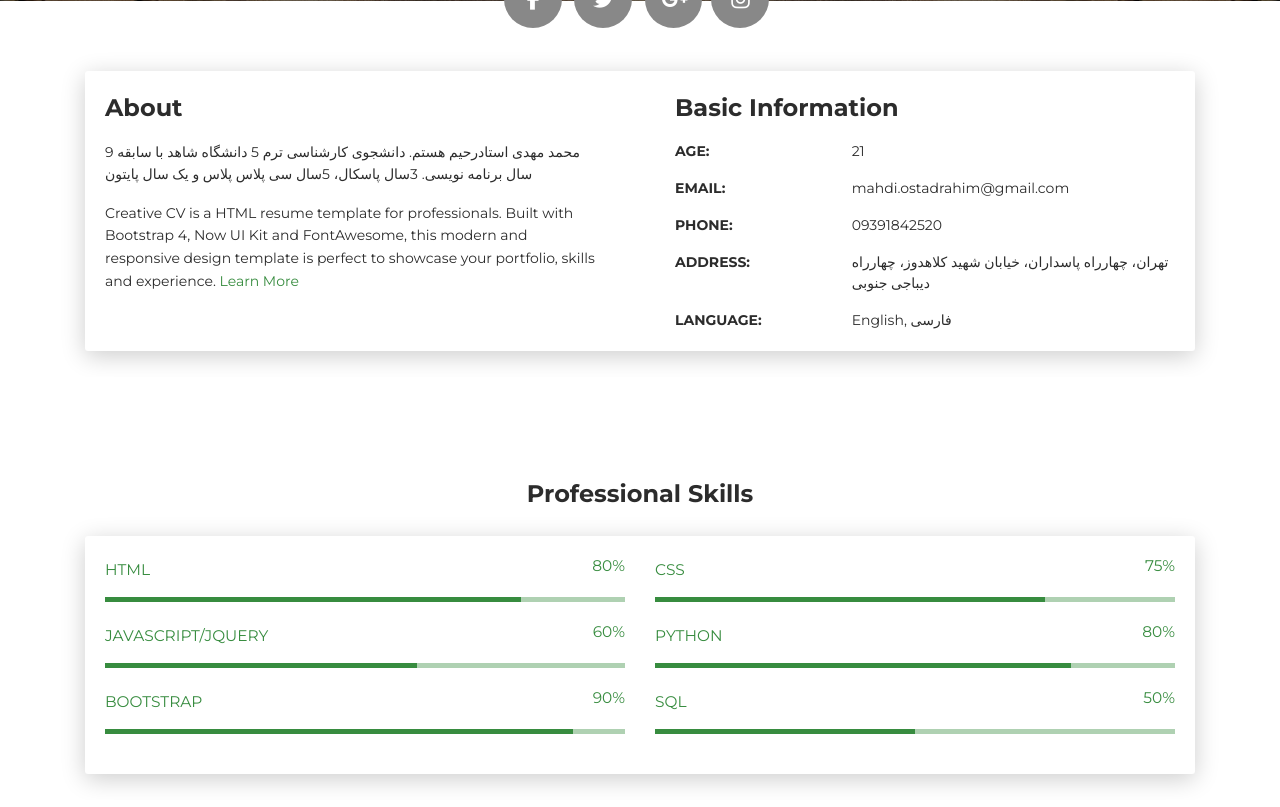
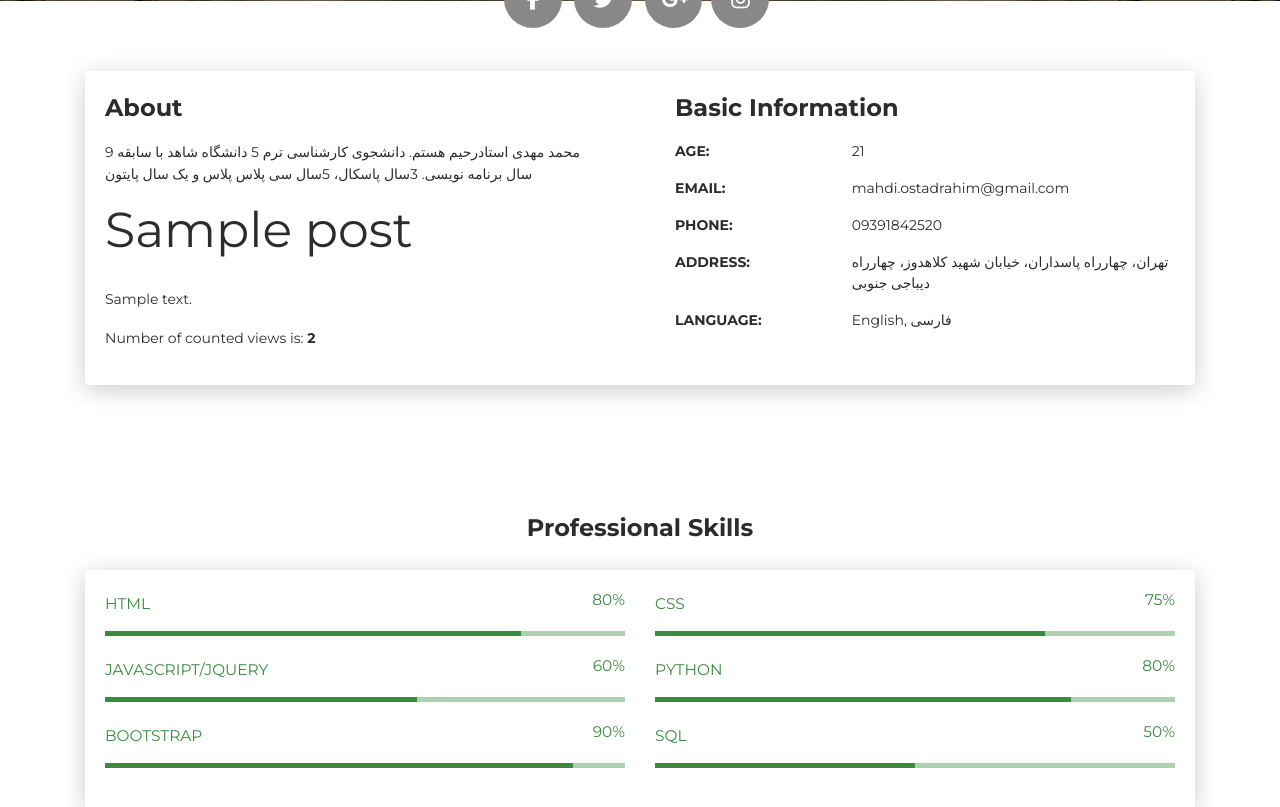
Before and after one commit to Mahdi-Ostadrahim/HW3, a Django app: page / in a window 1280 px wide. Shown: the part 549-1356 px from the top of the page. Run offline with Django 3.2, Linux system fonts and the light colour scheme; tables that the repository leaves empty hold one stand-in row (values such as "Sample post"); some libraries are stand-ins or nearby versions.

Commit message:
HW6-1 Reattempt
HW6-1 Try 2

```diff
--- a/templates/website/index.html
+++ b/templates/website/index.html
@@ -79,8 +79,13 @@
                                 <div class="card-body ">
                                     <div class="h4 mt-0 title ">About</div>
                                     <p>محمد مهدی استادرحیم هستم. دانشجوی کارشناسی ترم 5 دانشگاه شاهد با سابقه 9 سال برنامه نویسی. 3سال پاسکال، 5سال سی پلاس پلاس و یک سال پایتون</p>
-                                    <p>Creative CV is a HTML resume template for professionals. Built with Bootstrap 4, Now UI Kit and FontAwesome, this modern and responsive design template is perfect to showcase your portfolio, skills and experience.
-                                        <a href="https://templateflip.com/templates/creative-cv/ " target="_blank ">Learn More</a>
+                                    {% for post in posts %}
+                                    <h1>{{post.title}}</h1>
+                                    <p>{{post.content}}</p>
+                                    <p>Number of counted views is:
+                                        <b>{{post.counted_view}}</b>
+                                    </p>
+                                    {% endfor %}
                                     </p>
                                 </div>
                             </div>
--- a/website/urls.py
+++ b/website/urls.py
@@ -4,5 +4,4 @@ from website.views import *
 
 urlpatterns = [
     path('',index_view),
-    path('HW',HW,name='HW'),
 ]
--- a/website/views.py
+++ b/website/views.py
@@ -5,11 +5,9 @@ from django.http import HttpResponse, JsonResponse
 from website.models import Post
 from django.utils import timezone
 def index_view(request):
-    return render(request,'website/index.html')
-def HW(request):
-    posts = Post.objects.exclude(published_date__gt=datetime.now())
+    posts = Post.objects.filter(published_date__lt=timezone.now())
     context = {'posts': posts}
     for post in posts:
         post.counted_view += 1
         post.save()
-    return render(request,'website/HW.html',context)
+    return render(request,'website/index.html',context)
```
Also changed, not shown: templates/website/HW.html (deleted, +0 -18 lines).
